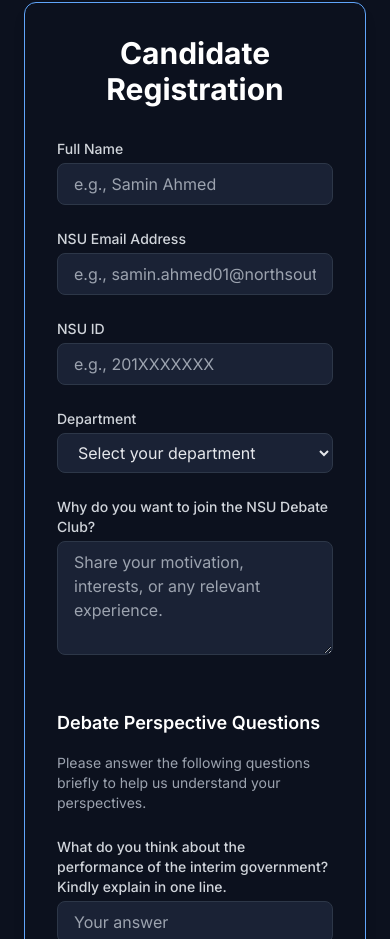
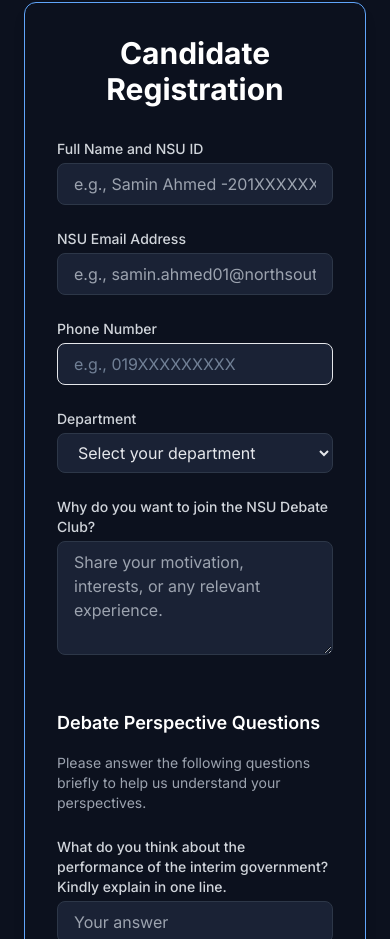
Before and after one commit to AZMA1N/NSUDC-recruitment-2025-website, a plain HTML site: page index.html in a window 390 px wide. Shown: the part 1253-2192 px from the top of the page. Drawn offline with nearby package versions, Linux system fonts and the light colour scheme.

Commit message:
Add files via upload
added phone number option

```diff
--- a/index.html
+++ b/index.html
@@ -160,8 +160,8 @@
                         -->
                         <!-- Name Entry -->
                         <div>
-                            <label for="name" class="block text-sm font-medium text-gray-300 mb-1">Full Name</label>
-                            <input type="text" id="name" name="entry.1139913686" placeholder="e.g., Samin Ahmed"
+                            <label for="name" class="block text-sm font-medium text-gray-300 mb-1">Full Name and NSU ID</label>
+                            <input type="text" id="name" name="entry.1139913686" placeholder="e.g., Samin Ahmed -201XXXXXXX"
                                 required
                                 class="w-full px-4 py-2 border rounded-lg focus:ring-2 focus:ring-[#142147] focus:border-[#142147] transition">
                         </div>
@@ -175,10 +175,10 @@
                         </div>
                         <!-- NSU ID -->
                         <div>
-                            <label for="nsu_id" class="block text-sm font-medium text-gray-300 mb-1">NSU ID</label>
-                            <input type="text" id="nsu_id" name="entry.1111890077" placeholder="e.g., 201XXXXXXX"
-                                required pattern="\d{10}"
-                                class="w-full px-4 py-2 border rounded-lg focus:ring-2 focus:ring-[#142147] focus:border-[#142147] transition">
+                            <label for="phone" class="block text-sm font-medium text-gray-300 mb-1">Phone Number</label>
+                            <input type="tel" id="phone" name="entry.1111890077" placeholder="e.g., 019XXXXXXXXX"
+                                required pattern="01[3-9]\d{8}"
+                                class="w-full px-4 py-2 border rounded-lg focus:ring-2 focus:ring-[#142147] focus:border-[#142147] transition bg-[#1a2235] text-[#e2e8f0] placeholder-[#718096]">
                         </div>
                         <!-- Department -->
                         <div class="md:col-span-2">
```
